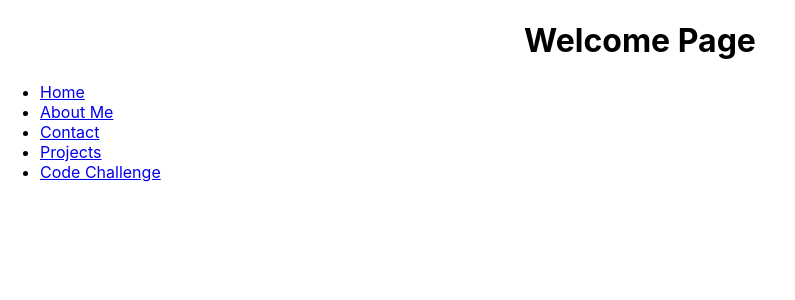
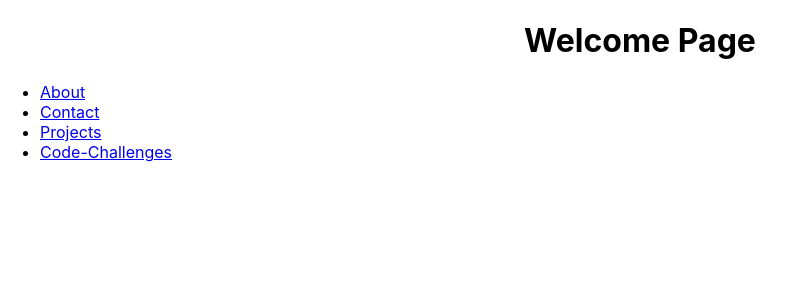
Before and after one commit to Isaac3924/my-website, a React (Create React App) app: page / in a window 1280 px wide. Shown: the top 300 px of the page, without its empty margins (0-795 px from the left). Built offline with nearby package versions, Linux system fonts and the light colour scheme.

Commit message:
Add feat: working on navigation component still... currently looking into the router section and if this needs to be redesigned.

```diff
--- a/src/App.css
+++ b/src/App.css
@@ -40,3 +40,7 @@
 .Home-title {
   text-align: center;
 }
+
+nav {
+  text-transform: capitalize;
+}
--- a/src/App.js
+++ b/src/App.js
@@ -4,7 +4,7 @@ import Home from './Home';
 import AboutMe from './AboutMe';
 import Contact from './Contact';
 import Projects from './Projects';
-import CodeChallenge from './CodeChallenge';
+import CodeChallenges from './CodeChallenges';
 import './App.css';
 
 //Establishes the routes to my pages which are React components.
@@ -16,7 +16,7 @@ function App() {
         <Route path="/about" element={<AboutMe />} />
         <Route path="/contact" element={<Contact />} />
         <Route path="/projects" element={<Projects />} />
-        <Route path="/code-challenge" element={<CodeChallenge />} />
+        <Route path="/code-challenges" element={<CodeChallenges />} />
       </Routes>
     </Router>
   );
--- a/src/CodeChallenge.js
+++ /dev/null
@@ -1,11 +0,0 @@
-import React from "react";
-
-function CodeChallenge() {
-  return (
-    <div>
-      <h1>Code Challenge Page</h1>
-    </div>
-  );
-};
-
-export default CodeChallenge;
--- /dev/null
+++ b/src/CodeChallenges.js
@@ -0,0 +1,11 @@
+import React from "react";
+
+function CodeChallenges() {
+  return (
+    <div>
+      <h1>Code Challenges Page</h1>
+    </div>
+  );
+};
+
+export default CodeChallenges;
--- a/src/Navigation.js
+++ b/src/Navigation.js
@@ -1,17 +1,25 @@
 import React from 'react';
-import { Link } from 'react-router-dom';
+import { Link, useLocation } from 'react-router-dom';
 
 //This is a navigation component that will be used and re-used to allow easy navigation whenever needed to my pages as defined by the routes made in the app file. Additionally, thanks to the Link component provided by the 'react-router-dom' library, it doesn't actually load a
 // a new web page, but rather, merely changes the URL displayed in the address bar and renders the corresponding component. This will save on time as we will not need to reload the entire page.
 function Navigation() {
+  const location = useLocation();
+
+  const routes = ['/', '/about', '/contact', '/projects', '/code-challenges'];
+
   return (
     <nav>
       <ul>
-        <li><Link to="/">Home</Link></li>
-        <li><Link to="/about">About Me</Link></li>
-        <li><Link to="/contact">Contact</Link></li>
-        <li><Link to="/projects">Projects</Link></li>
-        <li><Link to="/code-challenge">Code Challenge</Link></li>
+        {routes.map((route) => (
+          location.pathname === route ? null : (
+            <li key={route}>
+              <Link to={route}>
+                {route === '/' ? 'Home' : route.slice(1)}
+              </Link>
+            </li>
+          )
+        ))}
       </ul>
     </nav>
   );
```
